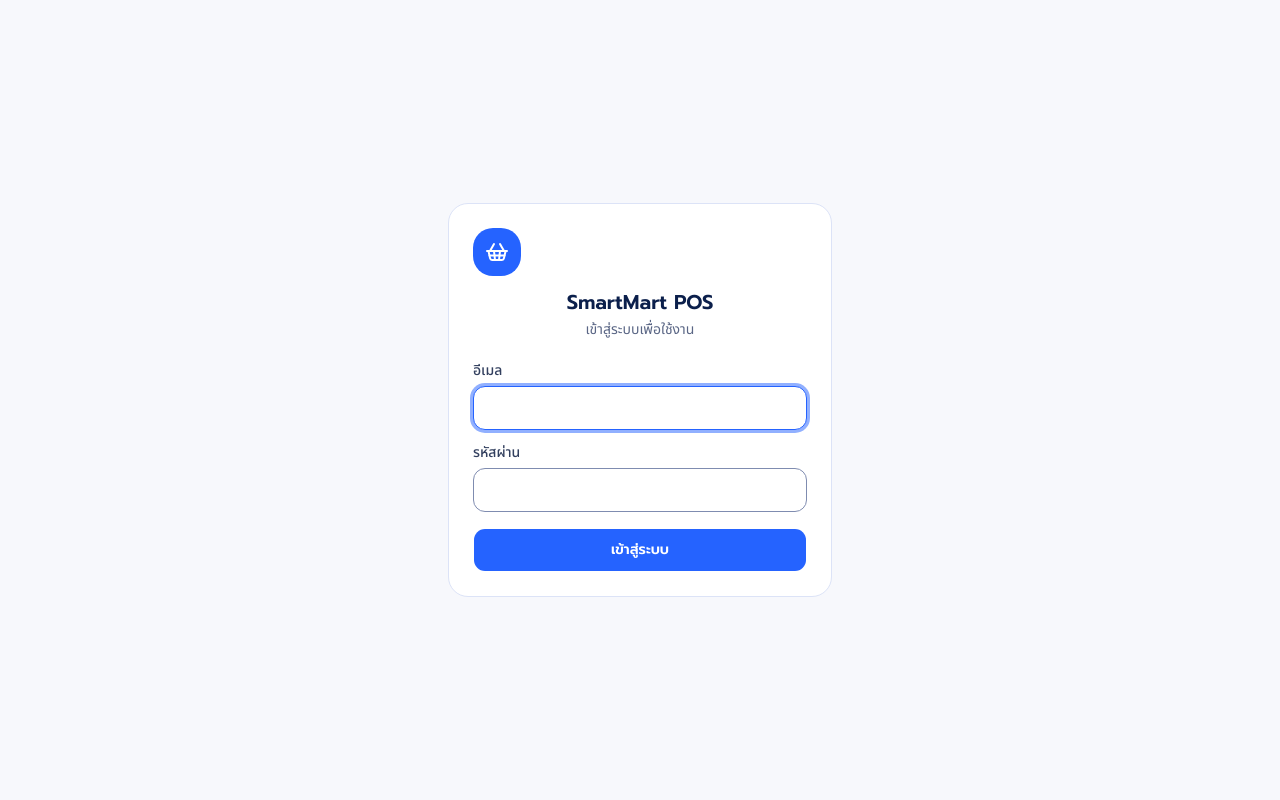
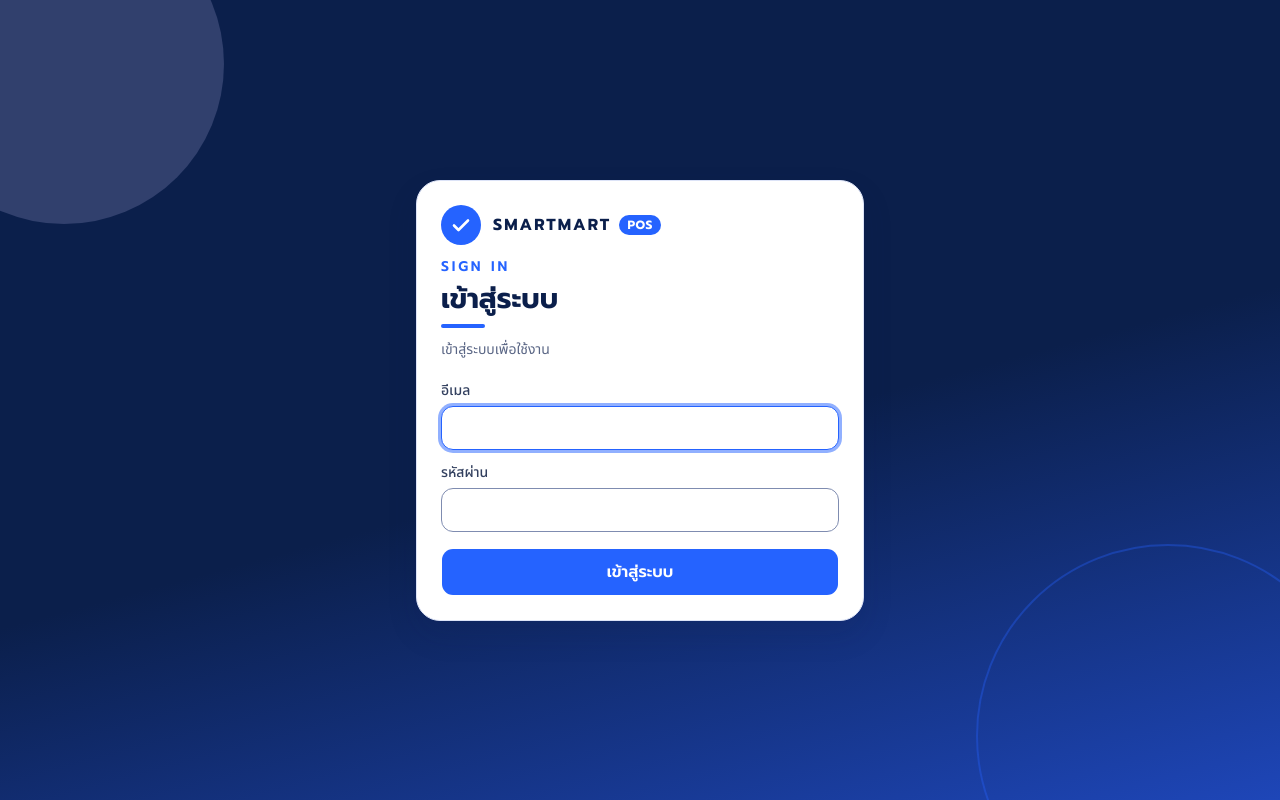
Before and after one commit to xShioriz/smartmart-pos, a Next.js app: page /login in a window 1280 px wide. Built offline with nearby package versions, Linux system fonts and the light colour scheme; no server answers.

Commit message:
theme: login page (navy gradient hero, brand logo, eyebrow + underline)
Co-Authored-By: Claude Sonnet 5.5 <noreply@anthropic.com>

```diff
--- a/src/app/(auth)/login/login-form.tsx
+++ b/src/app/(auth)/login/login-form.tsx
@@ -20,11 +20,11 @@ export function LoginForm() {
         <Input id="password" name="password" type="password" autoComplete="current-password" required />
       </div>
       {state?.error && (
-        <p role="alert" className="rounded-lg bg-destructive/10 px-3 py-2 text-sm text-destructive">
+        <p role="alert" className="rounded-lg bg-danger-soft px-3 py-2 text-sm font-medium text-danger">
           {state.error}
         </p>
       )}
-      <Button type="submit" className="h-9 w-full" disabled={pending}>
+      <Button type="submit" size="lg" className="w-full" disabled={pending}>
         {pending && <Loader2 className="animate-spin" />}
         เข้าสู่ระบบ
       </Button>
--- a/src/app/(auth)/login/page.tsx
+++ b/src/app/(auth)/login/page.tsx
@@ -1,6 +1,6 @@
 import { redirect } from "next/navigation";
-import { ShoppingBasket } from "lucide-react";
-import { Card, CardContent, CardHeader, CardTitle, CardDescription } from "@/components/ui/card";
+import { Card, CardContent, CardHeader } from "@/components/ui/card";
+import { BrandLogo } from "@/components/layout/brand-logo";
 import { getCurrentUser, homePathFor } from "@/server/auth/guard";
 import { LoginForm } from "./login-form";
 
@@ -8,14 +8,19 @@ export default async function LoginPage() {
   const user = await getCurrentUser();
   if (user) redirect(homePathFor(user.role));
   return (
-    <main className="flex min-h-screen items-center justify-center bg-background p-6">
-      <Card className="w-full max-w-sm">
-        <CardHeader className="items-center text-center">
-          <div className="mb-2 flex size-12 items-center justify-center rounded-xl bg-primary text-primary-foreground">
-            <ShoppingBasket className="size-6" />
+    <main className="relative flex min-h-screen items-center justify-center overflow-hidden bg-navy-gradient p-6">
+      {/* วงกลมโปร่งใสตกแต่ง (DESIGN.md §4: ความทึบ 12–35%, ใช้เฉพาะมุมหน้า) */}
+      <span aria-hidden className="pointer-events-none absolute -left-24 -top-24 size-80 rounded-full bg-lavender/20" />
+      <span aria-hidden className="pointer-events-none absolute -bottom-32 -right-20 size-96 rounded-full border-2 border-blue/35" />
+      <Card className="relative w-full max-w-md rounded-2xl shadow-float">
+        <CardHeader className="gap-3">
+          <BrandLogo className="text-navy" />
+          <div>
+            <p className="font-heading text-sm font-semibold uppercase tracking-[0.2em] text-blue">Sign in</p>
+            <h1 className="mt-1 font-heading text-page font-bold text-navy">เข้าสู่ระบบ</h1>
+            <span aria-hidden className="mt-2 block h-1 w-11 rounded-full bg-blue" />
+            <p className="mt-3 text-sm text-muted-foreground">เข้าสู่ระบบเพื่อใช้งาน</p>
           </div>
-          <CardTitle className="text-xl">SmartMart POS</CardTitle>
-          <CardDescription>เข้าสู่ระบบเพื่อใช้งาน</CardDescription>
         </CardHeader>
         <CardContent>
           <LoginForm />
```
